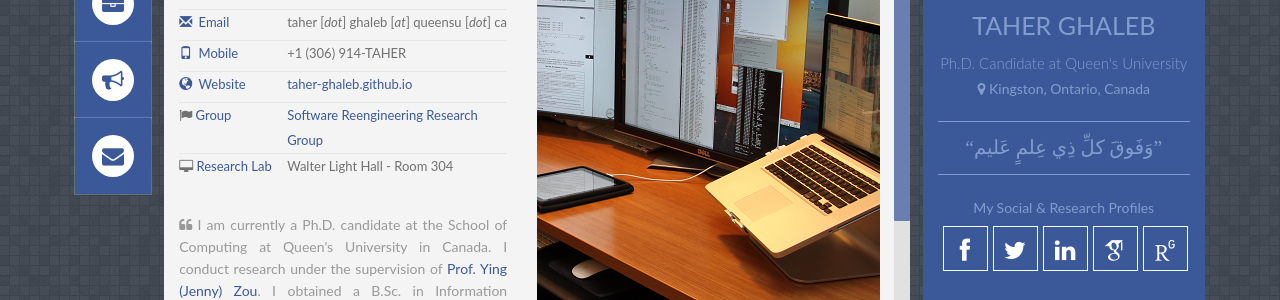
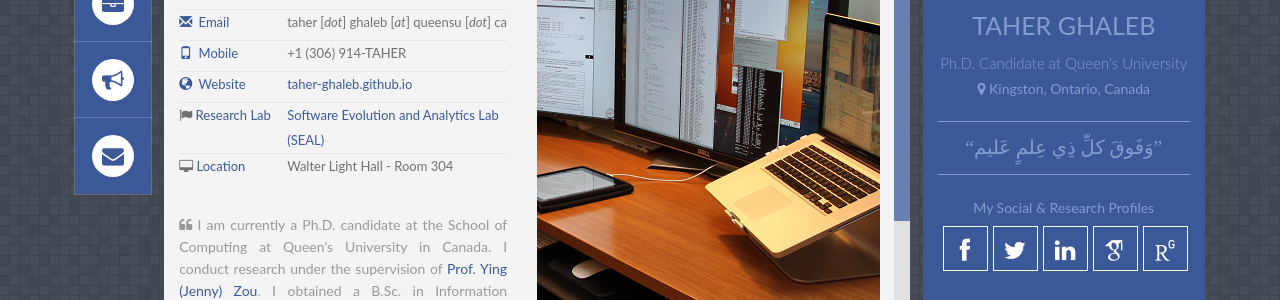
Before and after one commit to Taher-Ghaleb/Taher-Ghaleb.github.io, a Jekyll site: the page built from index.html, in a window 1280 px wide. Shown: the part 345-645 px from the top of the page. Built offline with Jekyll 4.4.1, drawn with Linux system fonts in a browser that asks for light colours; some web fonts are replaced.

Commit message:
Update My Research Lab Name

```diff
--- a/_includes/profile.html
+++ b/_includes/profile.html
@@ -49,13 +49,13 @@
             </li>
             <li>
                 <i class="fa fa-flag"></i>
-                <label>Group</label>
-                <span class="value"><a href="http://post.queensu.ca/~zouy" target="_blank">Software Reengineering Research Group</a></span>
+                <label>Research Lab</label>
+                <span class="value"><a href="https://seal-queensu.github.io" target="_blank">Software Evolution and Analytics Lab (SEAL)</a></span>
                 <div class="clear"></div>
             </li>
             <li>
                 <i class="fa fa-desktop"></i>
-                <label>Research Lab</label>
+                <label>Location</label>
                 <span class="value">Walter Light Hall - Room 304</span>
                 <div class="clear"></div>
             </li>
```
